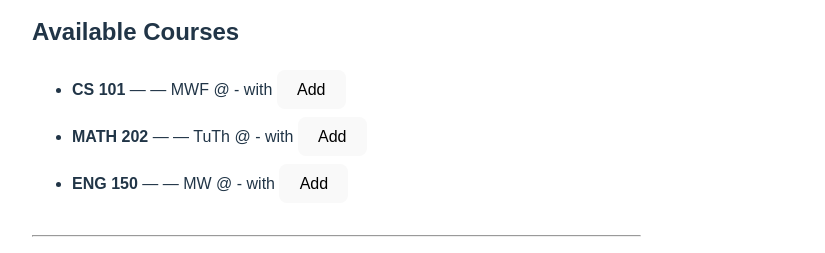
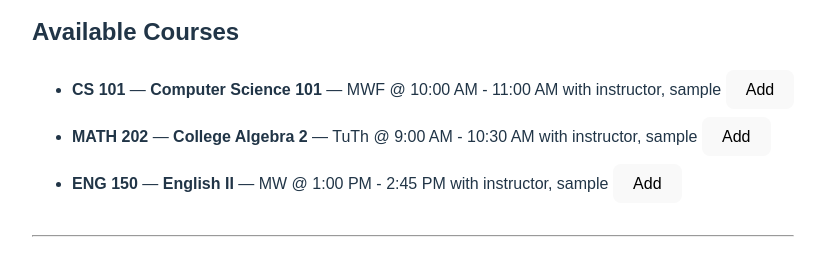
Before and after one commit to cjanderson1016/581Project3, a React (Vite) app: page / in a window 1280 px wide. Shown: the part 473-726 px from the top of the page, without its empty margins (0-825 px from the left). Built offline with nearby package versions, Linux system fonts and the light colour scheme; no server answers.

Commit message:
Update sample courses

```diff
--- a/src/App.jsx
+++ b/src/App.jsx
@@ -4,9 +4,9 @@ import ScheduleGrid from "./components/ScheduleGrid";
 import AddClassForm from "./components/AddClassForm";
 
 const sampleCourses = [
-  { id: 1, subject: "CS", course_number: "101", days: "MWF", time: "10:00-11:00" },
-  { id: 2, subject: "MATH", course_number: "202", days: "TuTh", time: "9:00-10:30" },
-  { id: 3, subject: "ENG", course_number: "150", days: "MW", time: "13:00-14:15" },
+  { id: 1, subject: "CS", course_number: "101", title: "Computer Science 101", days: "MWF", start_time: "10:00 AM", end_time: "11:00 AM", instructor: "instructor, sample"},
+  { id: 2, subject: "MATH", course_number: "202", title: "College Algebra 2", days: "TuTh", start_time: "9:00 AM", end_time: "10:30 AM", instructor: "instructor, sample"},
+  { id: 3, subject: "ENG", course_number: "150", title: "English II", days: "MW", start_time: "1:00 PM", end_time: "2:45 PM", instructor: "instructor, sample"},
 ];
 
 export default function App() {
```
